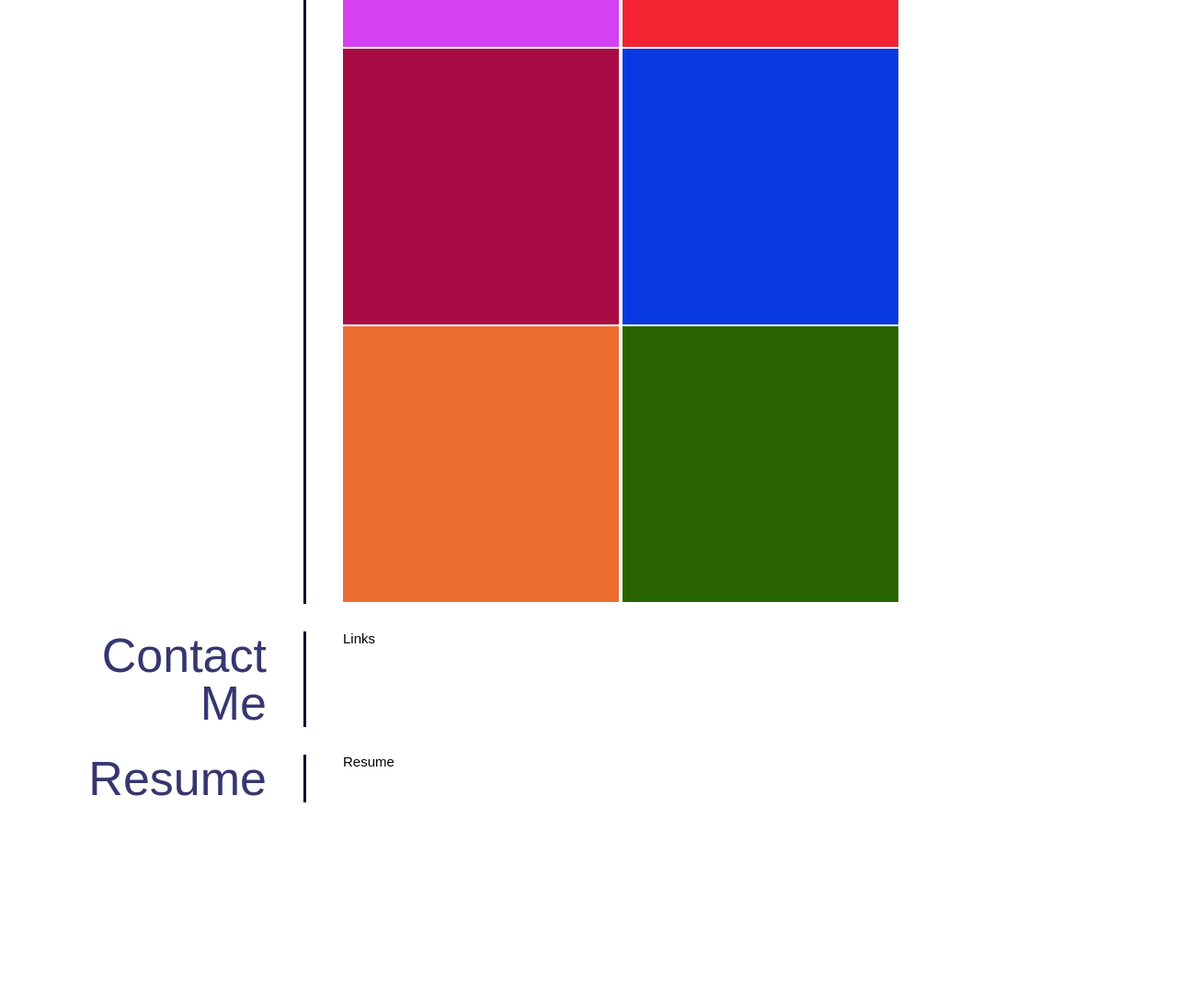
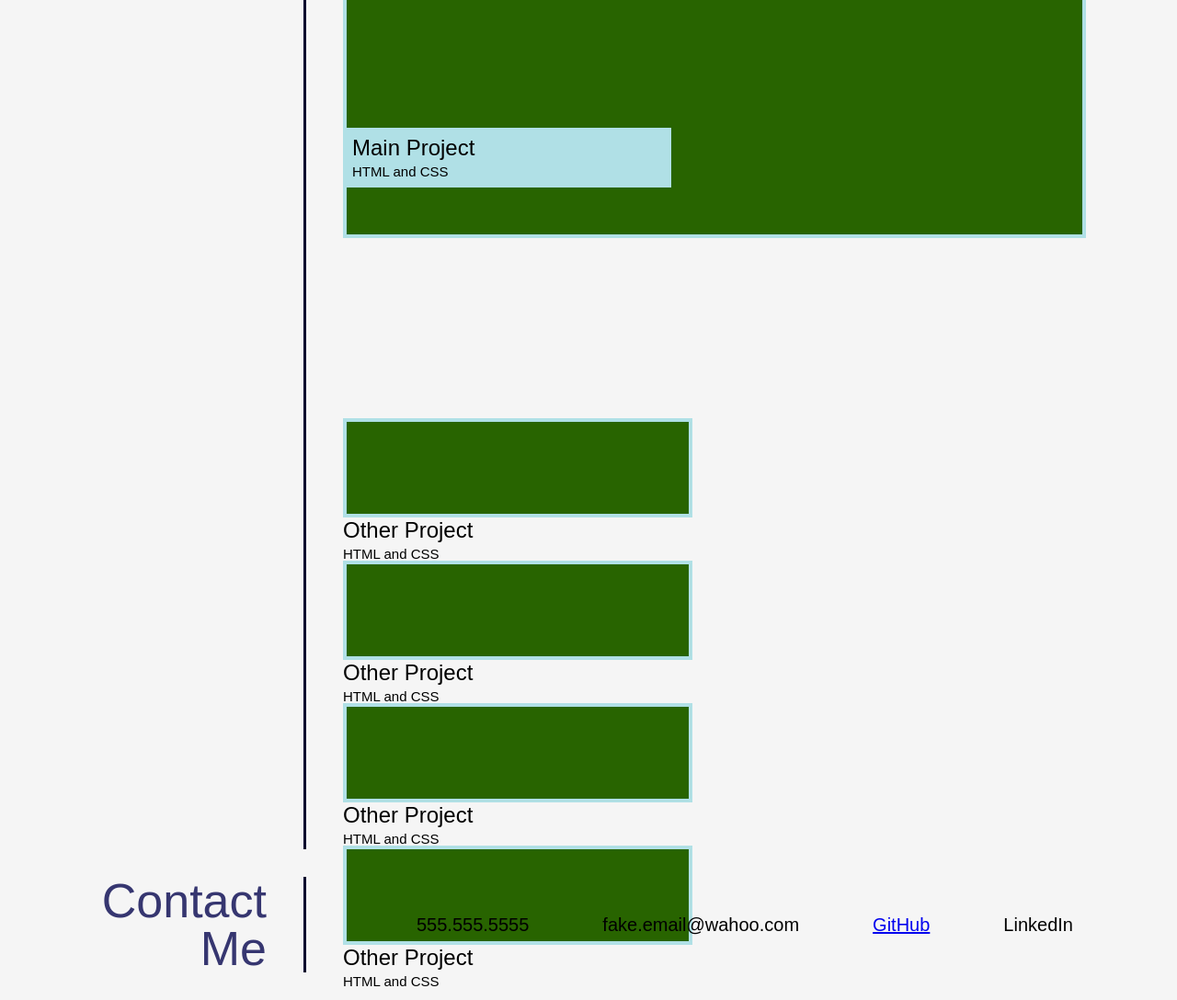
Before and after one commit to mattyp1007/MatthewParker-Portfolio, a plain HTML site: page index.html in a window 1280 px wide. Shown: the part 860-1948 px from the top of the page at 92% size. Before the commit the page ends 1763 px from the top, so only its background shows below. Drawn offline with Linux system fonts and the light colour scheme.

Commit message:
added all the content, haven't made it responsive yet

```diff
--- a/assets/css/style.css
+++ b/assets/css/style.css
@@ -4,6 +4,7 @@ html {
 
 body {
     font-family: Arial, Helvetica, sans-serif;
+    background-color: whitesmoke;
 }
 
 header {
@@ -122,6 +123,69 @@ section  {
 }
 
 /*********************************************************/
+#work .content {
+    display: flex;
+    flex-wrap: wrap;
+}
+.work1 img {
+    display:block;
+    object-fit: cover;
+    height: 50rem;
+    width: 80rem;
+}
+.work1 {
+    width: 100%;
+    height: 60%;
+}
+
+.work1 .caption {
+    position: relative;
+    margin: -8rem 50rem 6rem 0rem;
+    padding-left: 0.8rem;
+    padding: 1rem;
+    bottom: 4rem;
+    background-color: powderblue;
+}
+
+figure img {
+    /* position: relative; */
+    margin-right: 5rem;
+    height: 10rem;
+    width: 37.2rem;
+
+}
+figure img {
+    border:powderblue 4px solid;
+}
+
+
+h4 {
+    padding-bottom: 0.6rem;
+    font-size: 2.4rem;
+
+}
+/*********************************************************/
+#contactme .content {
+    display: flex;
+
+}
+
+#contactme ul {
+    display: flex;
+    font-size: 2.0rem;
+    flex-direction: row;
+    justify-content: space-between;
+    align-items: center;
+}
+
+#contactme li {
+    /* display: inline-block; */
+    margin-left: 8rem;
+}
+
+
+/*********************************************************/
+
 @media screen and (max-width: 768px) {
     header {
         flex-direction: column;
--- a/index.html
+++ b/index.html
@@ -38,29 +38,67 @@
         <section id="work">
             <h3 class="title">Work</h3>
             <div class="content">
-                <!-- TODO: make grid -->
-                <img src="assets/images/placeholder-1.png">
-                <img src="assets/images/placeholder-2.png">
-                <img src="assets/images/placeholder-3.png">
-                <img src="assets/images/placeholder-4.png">
-                <img src="assets/images/placeholder-5.png">
-                <img src="assets/images/placeholder-6.png">
+                <figure class="work1">
+                    <a href="https://github.com/mattyp1007">
+                        <img src="assets/images/solid-color-image.jpeg">
+                    </a>
+                    <div class="caption">
+                        <h4>Main Project</h4>
+                        <h5>HTML and CSS</h5>
+                    </div>
+                </figure>
+                <figure class="work2">
+                    <a href="https://github.com/mattyp1007">
+                        <img src="assets/images/solid-color-image.jpeg">
+                    </a>
+                    <div class="caption">
+                        <h4>Other Project</h4>
+                        <h5>HTML and CSS</h5>
+                    </div>
+                </figure>
+                <figure class="work3">
+                    <a href="https://github.com/mattyp1007">
+                        <img src="assets/images/solid-color-image.jpeg">
+                    </a>
+                    <div class="caption">
+                        <h4>Other Project</h4>
+                        <h5>HTML and CSS</h5>
+                    </div>
+                </figure>
+                <figure class="work4">
+                    <a href="https://github.com/mattyp1007">
+                        <img src="assets/images/solid-color-image.jpeg">
+                    </a>
+                    <div class="caption">
+                        <h4>Other Project</h4>
+                        <h5>HTML and CSS</h5>
+                    </div>
+                </figure>
+                <figure class="work5">
+                    <a href="https://github.com/mattyp1007">
+                        <img src="assets/images/solid-color-image.jpeg">
+                    </a>
+                    <div class="caption">
+                        <h4>Other Project</h4>
+                        <h5>HTML and CSS</h5>
+                    </div>
+                </figure>
             </div>
         </section>
         <section id="contactme">
             <h3 class="title">Contact Me</h3>
             <div class="content">
                 <!-- TODO: make contact links in a row -->
-                Links
-            </div>
-        </section>
-        <section id="resume">
-            <h3 class="title">Resume</h3>
-            <div class="content">
-                <!-- TODO: insert resume??? -->
-                Resume
+
+                <ul>
+                    <li>555.555.5555</li>
+                    <li>fake.email@wahoo.com</li>
+                    <li><a href="https://github.com/mattyp1007">GitHub</a></li>
+                    <li>LinkedIn</li>
+                </ul>
             </div>
         </section>
 
+
     </main>
 </body>
```
Also changed, not shown: assets/images/placeholder-1.png (deleted), assets/images/placeholder-2.png (deleted), assets/images/placeholder-3.png (deleted), assets/images/placeholder-4.png (deleted), assets/images/placeholder-5.png (deleted), assets/images/placeholder-6.png (deleted), assets/images/solid-color-image(1).jpeg (added), assets/images/solid-color-image(2).jpeg (added), assets/images/solid-color-image(3).jpeg (added), assets/images/solid-color-image(4).jpeg (added), assets/images/solid-color-image.jpeg (added).
